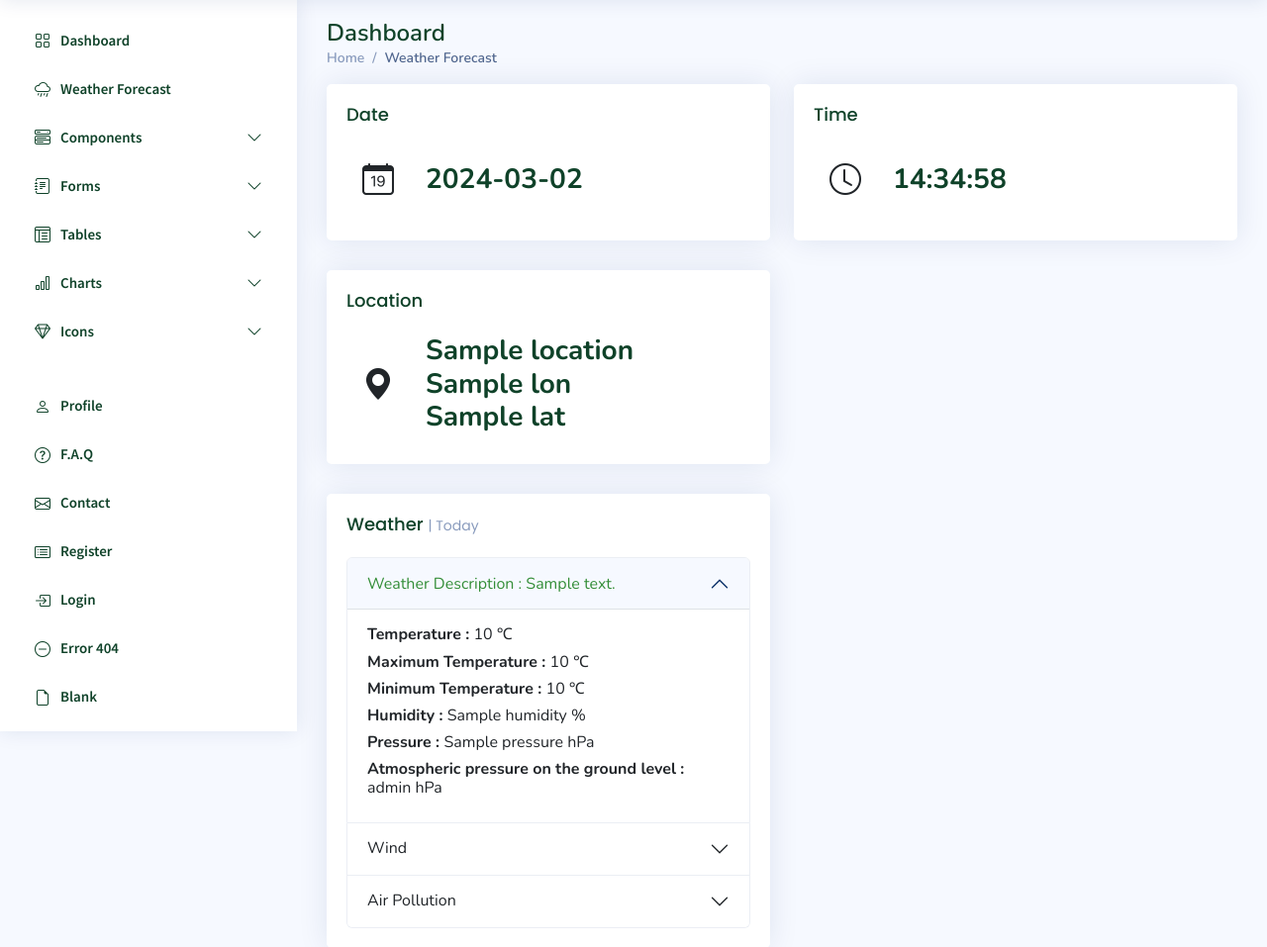
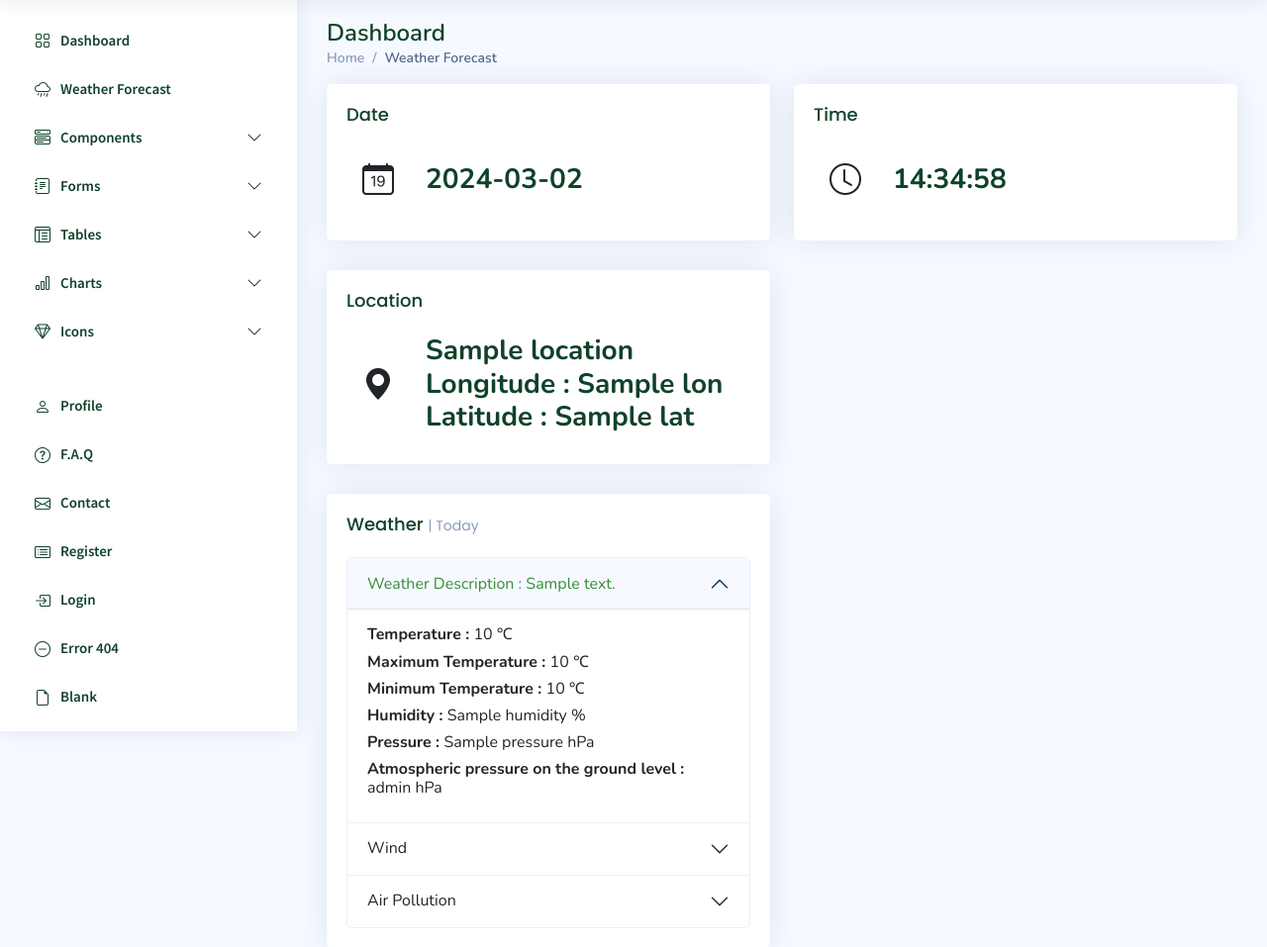
Before and after one commit to pinilDissanayaka/AgriSage, a Flask app: page /weatherForecast in a window 1280 px wide. Shown: the part 61-1018 px from the top of the page at 99% size. Run offline with Flask 3, Linux system fonts and the light colour scheme; the visitor is signed in with stand-in values (Sample User, id 1); a database or web service that is not in the repository returns one stand-in record (values such as "Sample title"); data that the repository does not hold is empty; some libraries are stand-ins or nearby versions.

```diff
--- a/templates/weatherForecast.html
+++ b/templates/weatherForecast.html
@@ -69,8 +69,8 @@
                                     </div>
                                     <div class="ps-3">
                                         <h6> {{ location }}</h6>
-                                        <h6> {{ weatherDataJson['coord']['lon'] }}</h6>
-                                        <h6> {{ weatherDataJson['coord']['lat'] }}</h6>
+                                        <h6><strong>Longitude : </strong> {{ weatherDataJson['coord']['lon'] }} </h6>
+                                        <h6><strong>Latitude : </strong>  {{ weatherDataJson['coord']['lat'] }} </h6>
                                     </div>
                                 </div>
                             </div>
```
